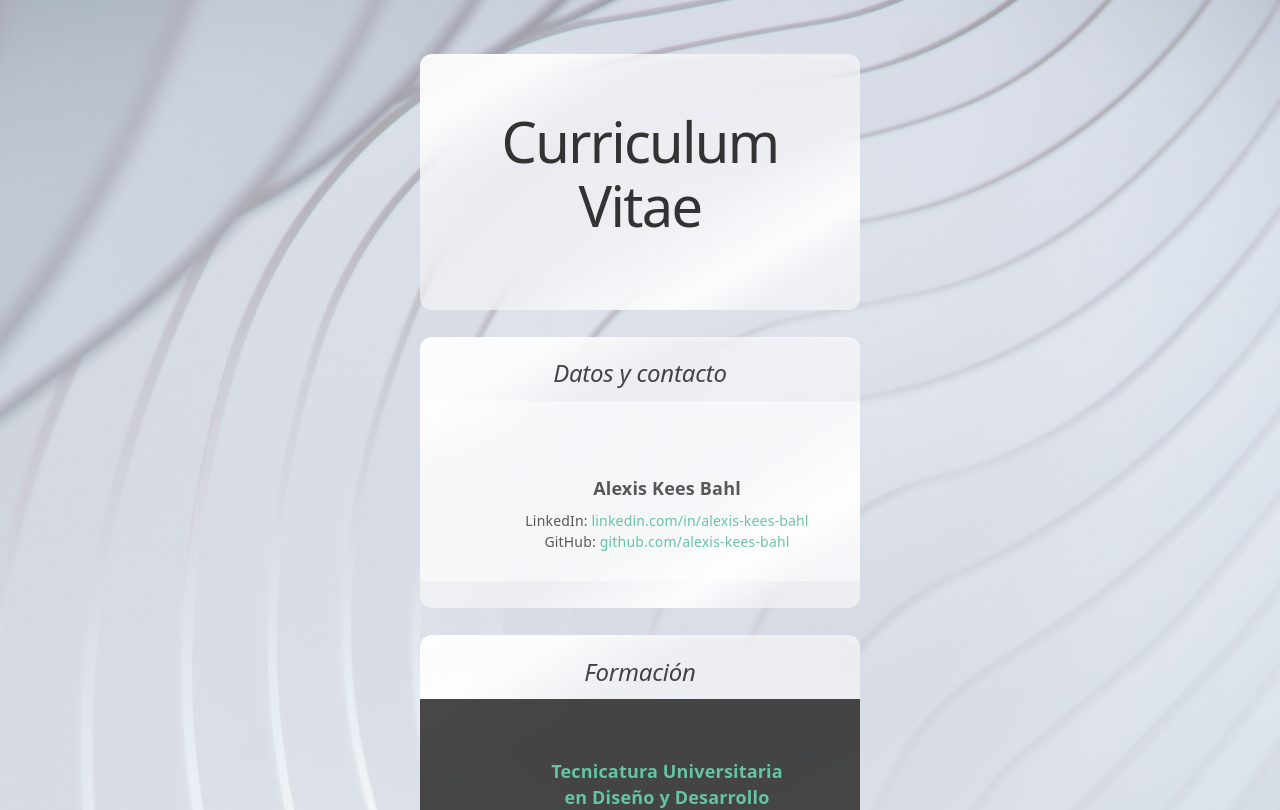
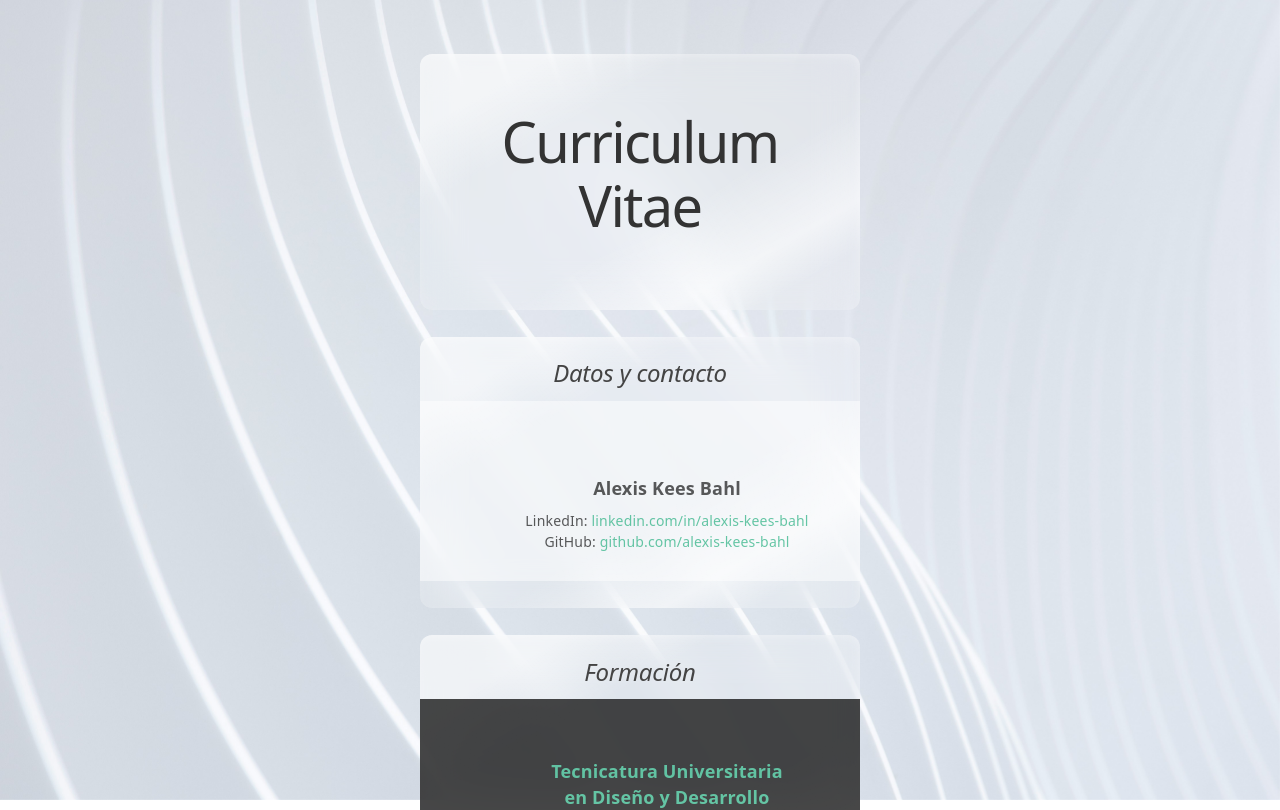
Before and after one commit to alexis-kees-bahl/alexis-kees-bahl.github.io, a React (Vite) app: page / in a window 1280 px wide. Shown: the top 810 px of the page. Built offline with nearby package versions, Linux system fonts and the light colour scheme.

Commit message:
Actualizar App.css

```diff
--- a/src/App.css
+++ b/src/App.css
@@ -15,10 +15,40 @@ main {
   box-sizing: border-box;
   align-items: center;
   justify-content: center;
+}
+
+body::before {
+  content: '';
+  position: fixed;
+  inset: 0;
+  z-index: -1;
   background-image: url("./assets/jean-philippe-delberghe-75xPHEQBmvA-unsplash.jpg");
-background-size: cover;
+  background-size: cover;
   background-position: center;
 }
+
+.card {
+  background: linear-gradient(
+    150deg,
+    rgba(255, 255, 255, 0.6) 0% 15%,
+    rgba(255, 255, 255, 0.2) 30% 60%,
+    rgba(255, 255, 255, 0.6) 78% 78.5%,
+    rgba(255, 255, 255, 0.2) 88% 100%
+  );
+  backdrop-filter: blur(20px);
+  -webkit-backdrop-filter: blur(20px);
+  box-shadow: inset -2px 4px 8px -2px rgba(255, 255, 255, 0.3);
+  border-radius: 12px;
+  overflow: hidden;
+  position: relative;
+  transition: box-shadow 0.2s, transform 0.2s;
+  width: 440px;
+  min-width: 300px;
+  max-width: 80%;
+}
+
+
+
 
 h1,h2{
   color:#333;
@@ -59,28 +89,6 @@ a:hover{
   text-decoration: underline;
 }
 
-
-.card {
-  background: linear-gradient(
-    150deg,
-    rgba(255, 255, 255, 0.9) 0% 15%,
-    rgba(255, 255, 255, 0.5) 30% 60%,
-    rgba(255, 255, 255, 0.9) 78% 78.5%,
-    rgba(255, 255, 255, 0.5) 88% 100%
-  );
-  backdrop-filter: blur(20px);
-  -webkit-backdrop-filter: blur(20px);
-  box-shadow: inset -2px 4px 8px -2px rgba(255, 255, 255, 0.3);
-  border-radius: 12px;
-  overflow: hidden;
-  position: relative;
-  transition:
-    box-shadow 0.2s,
-    transform 0.2s;
-    width: 440px;
-    min-width: 300px;
-  max-width: 80%;
-}
 
 .card:hover {
   box-shadow:
```
